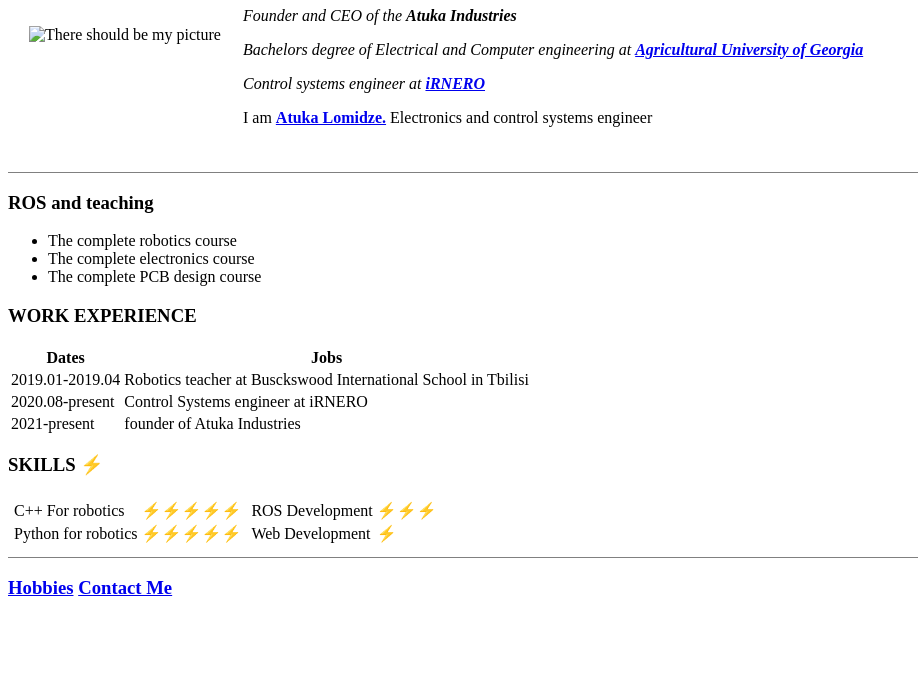
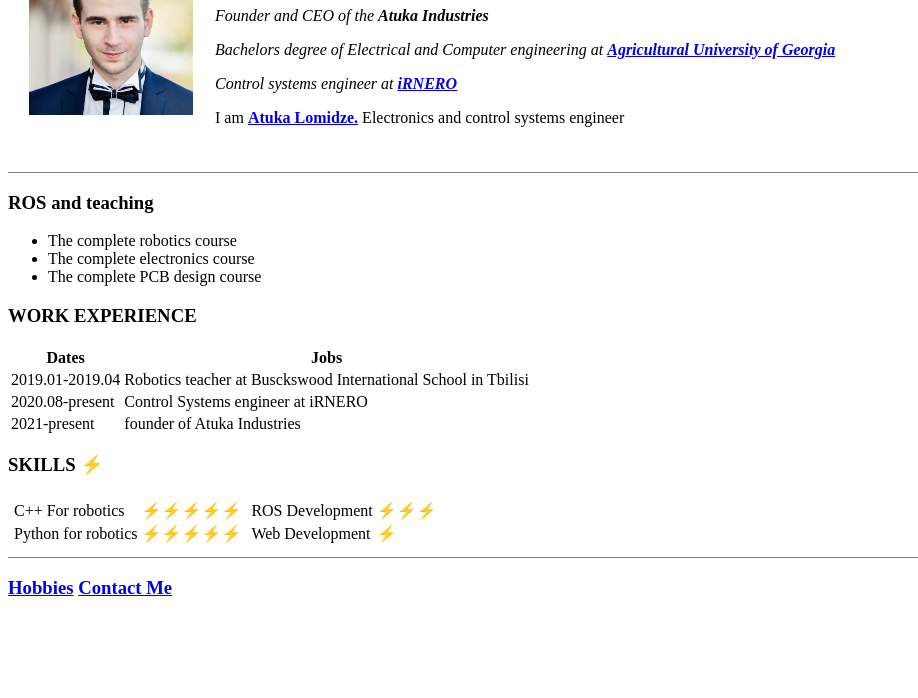
Before and after one commit to atukalomidze/cv, a plain HTML site: page index.html in a window 1280 px wide. Shown: the part 102-800 px from the top of the page, without its empty margins (0-918 px from the left). Drawn offline with Linux system fonts and the light colour scheme.

Commit message:
Update index.html

```diff
--- a/index.html
+++ b/index.html
@@ -9,7 +9,7 @@
 <body>
     <table cellspacing="20px">
         <tr>
-            <td><img src="images/my_image.jpg" alt="There should be my picture"></td>
+            <td><img src="my_image.jpg" alt="There should be my picture"></td>
             <td><h1>Atuka Lomidze</h1>
                 <p><em>Founder and CEO of the <strong>Atuka Industries</strong></em></p>
                 <p><em>Bachelors degree of Electrical and Computer engineering at <strong><a href="http://agruni.edu.ge/en/bachelors-in-Electrical-and-Computer-Engineering">Agricultural University of Georgia</a></strong></em></p>
```
